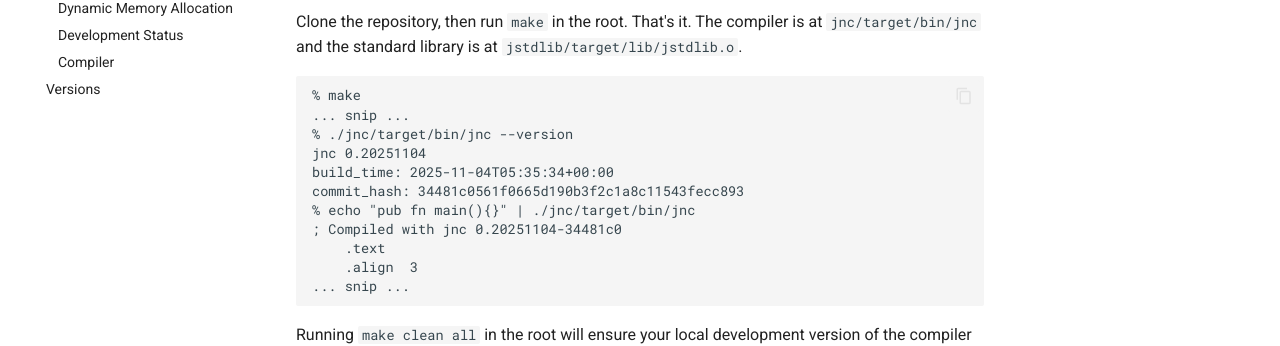
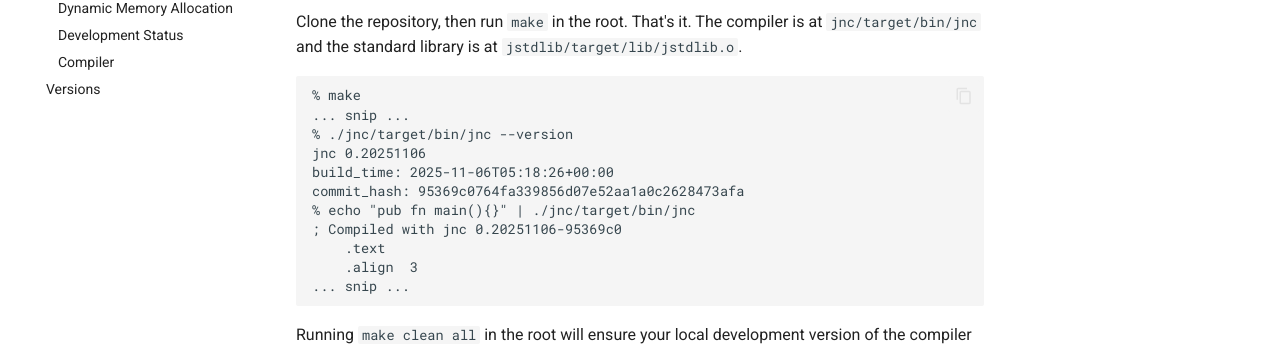
Before and after one commit to barneyb/johann, an MkDocs documentation site: the page built from documentation/docs/system/index.md, in a window 1280 px wide and 900 px high. Shown: the part 238-584 px from the top of the window. Built offline with MkDocs 1.6.1 and Material for MkDocs 9.7.7, drawn with Linux system fonts in a browser that asks for light colours; comment, search, counter and statistics services are not loaded.

Commit message:
Add v0.20251106 release binaries

```diff
--- a/documentation/docs/system/index.md
+++ b/documentation/docs/system/index.md
@@ -8,11 +8,11 @@ Clone the repository, then run `make` in the root. That's it. The compiler is at
 % make
 ... snip ...
 % ./jnc/target/bin/jnc --version
-jnc 0.20251104
-build_time: 2025-11-04T05:35:34+00:00
-commit_hash: 34481c0561f0665d190b3f2c1a8c11543fecc893
+jnc 0.20251106
+build_time: 2025-11-06T05:18:26+00:00
+commit_hash: 95369c0764fa339856d07e52aa1a0c2628473afa
 % echo "pub fn main(){}" | ./jnc/target/bin/jnc
-; Compiled with jnc 0.20251104-34481c0
+; Compiled with jnc 0.20251106-95369c0
     .text
     .align  3
 ... snip ...
```
Also changed, not shown: documentation/docs/versions/index.md (+3 -1 lines), 2 other files.
